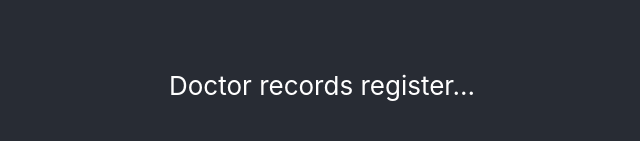
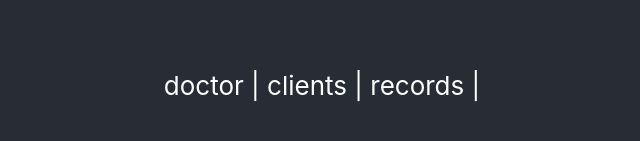
Before and after one commit to kapit4n/denti-code, a React (Create React App) app in the folder ui/: page / in a window 1280 px wide. Shown: the part 315-456 px from the top of the page, without its empty margins (318-958 px from the left). Built offline with nearby package versions, Linux system fonts and the light colour scheme.

Commit message:
ui: nav component

```diff
--- a/ui/src/App.js
+++ b/ui/src/App.js
@@ -1,11 +1,13 @@
 import logo from './logo.svg';
 import './App.css';
+
+import Nav from './Nav'
 
 function App() {
   return (
     <div className="App">
       <header className="App-header">
-        Doctor records register...
+        <Nav />
       </header>
     </div>
   );
--- /dev/null
+++ b/ui/src/Nav.js
@@ -0,0 +1,12 @@
+import React from 'react';
+
+export default function Nav() {
+
+  const options = ['doctor', 'clients', 'records'];
+
+  return (
+    <div>
+      {options.map(o => <span>{o} | </span>)}
+    </div>
+  )
+}
```
